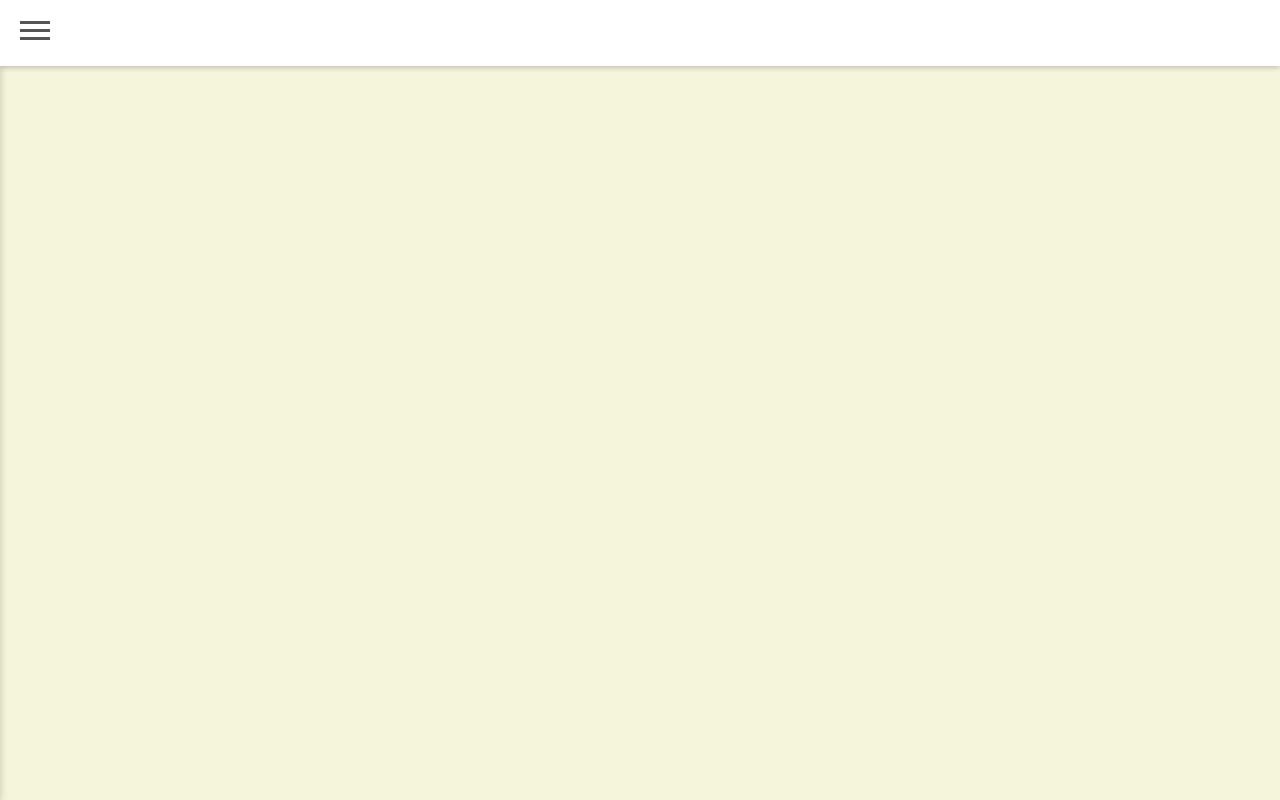
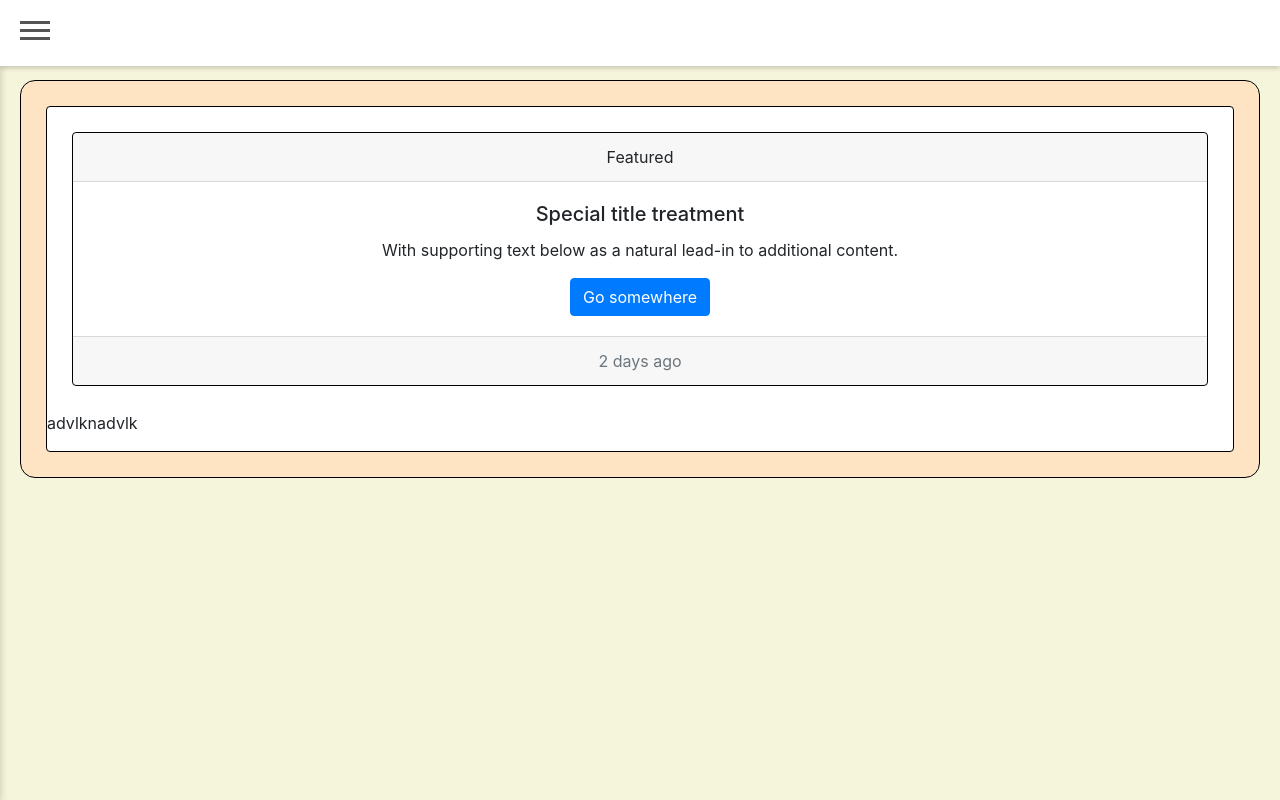
Before and after one commit to simonhm31/my-website, a plain HTML site: page contact/contact.html in a window 1280 px wide. Drawn offline with nearby package versions, Linux system fonts and the light colour scheme.

Commit message:
sd kjnsd kjwd

```diff
--- a/contact/contact.css
+++ b/contact/contact.css
@@ -2,9 +2,23 @@ body {
     background-color: beige;
 }
 
+.wrapper {
+  display: flex;
+  flex-direction: column;
+  background-color: bisque;
+  margin-top: 80px;
+  margin-left: 20px;
+  margin-right: 20px;
+  border: 1px solid black;
+  border-radius: 15px;
+}
 
+.card {
+  margin: 25px;
+  border: 1px solid black;
+}
 * {
-    margin:0;
+    margin:s0;
     padding:0;
   }
 
@@ -83,6 +97,7 @@ body {
     box-shadow:0 2px 8px rgba(0,0,0,0.2);
     padding-top:90px;
     transition:all 0.3s ease-out;
+    z-index: 2;
   }
 
   .sidebar ul {
--- a/contact/contact.html
+++ b/contact/contact.html
@@ -27,6 +27,24 @@
      </div>
 
 
+    <div class="wrapper">
+      <div class="card">
+     <div class="card text-center">
+      <div class="card-header">
+        Featured
+      </div>
+      <div class="card-body">
+        <h5 class="card-title">Special title treatment</h5>
+        <p class="card-text">With supporting text below as a natural lead-in to additional content.</p>
+        <a href="#" class="btn btn-primary">Go somewhere</a>
+      </div>
+      <div class="card-footer text-muted">
+        2 days ago
+      </div>
+    </div>
+    <p>advlknadvlk</p>
+  </div>
+  </div>
 
 
     <script src="contact.js"></script>
--- a/home/index.css
+++ b/home/index.css
@@ -24,6 +24,12 @@ body {
   border-radius: 10px;
   box-shadow: 3px 3px black;
 
+}
+
+iframe {
+  width: 60vw;
+  height: 80vw;
+  border: 2px solid black;
 }
 
 .resume {
```
Also changed, not shown: home/index.html (+2 -1 lines).
